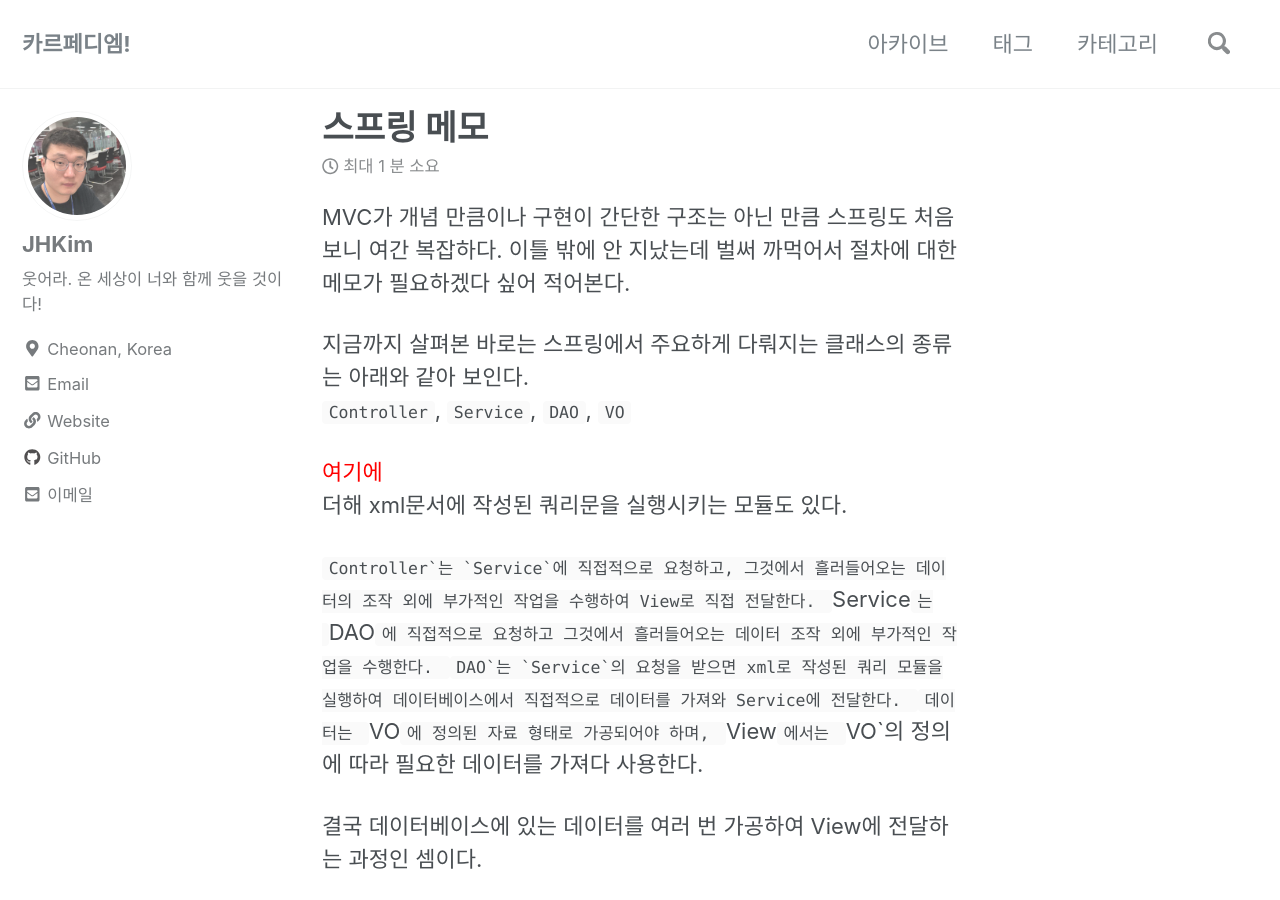
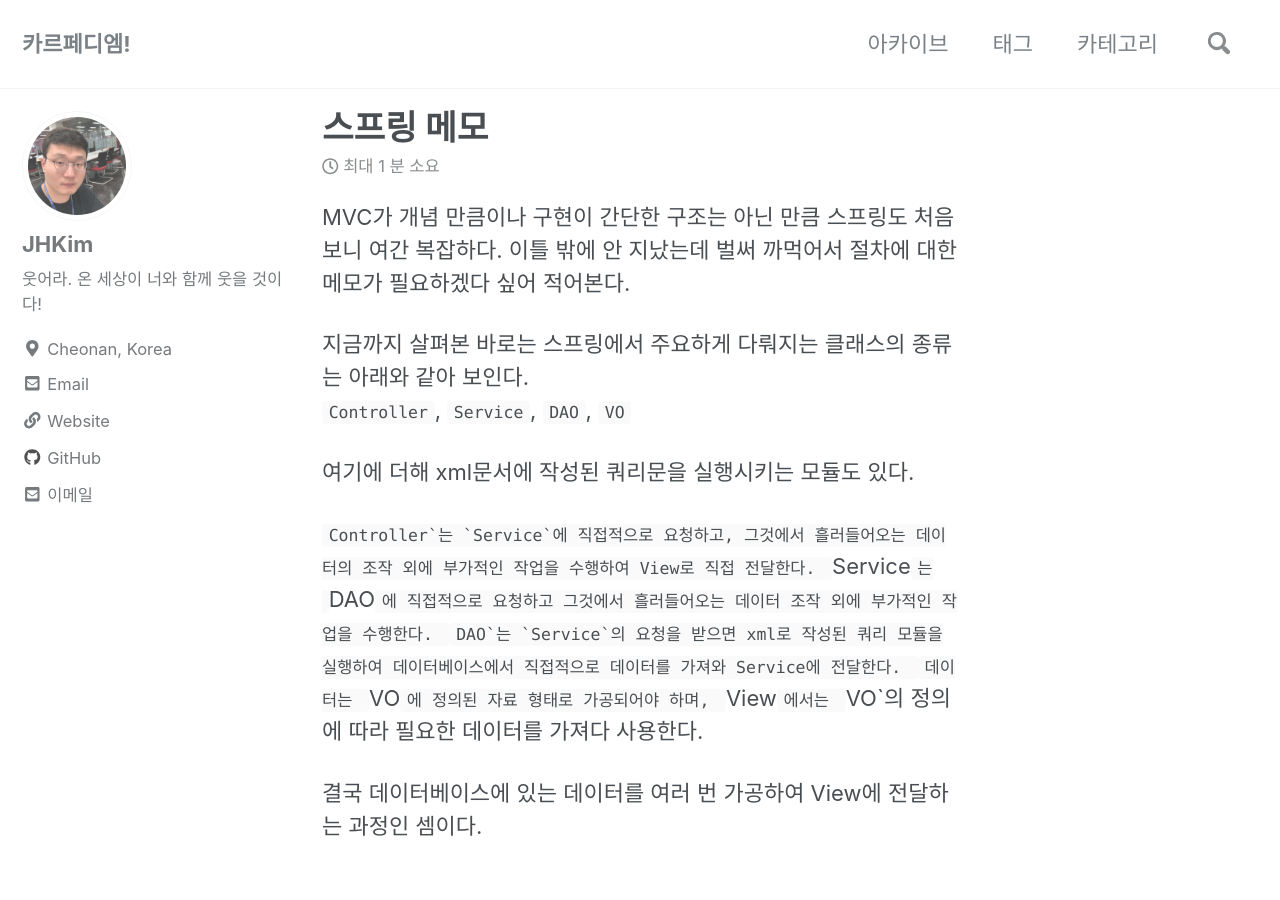
Before and after one commit to cerulean85/cerulean85.github.io, a Jekyll site: the page built from _posts/2019-01-13-스프링 메모.md, in a window 1280 px wide and 900 px high. Built offline with Jekyll 4.4.1, drawn with Linux system fonts in a browser that asks for light colours; nearby versions of some CDN libraries; comment, search, counter and statistics services are not loaded.

Commit message:
Update 2019-01-13-스프링 메모.md

````diff
--- a/_posts/2019-01-13-스프링 메모.md
+++ b/_posts/2019-01-13-스프링 메모.md
@@ -11,7 +11,7 @@ MVC가 개념 만큼이나 구현이 간단한 구조는 아닌 만큼 스프링
 지금까지 살펴본 바로는 스프링에서 주요하게 다뤄지는 클래스의 종류는 아래와 같아 보인다.
 <br>`Controller`, `Service`, `DAO`, `VO`
 
-<font color="red">여기에</font> 더해 xml문서에 작성된 쿼리문을 실행시키는 모듈도 있다.
+여기에 더해 xml문서에 작성된 쿼리문을 실행시키는 모듈도 있다.
 
 ```Controller`는 `Service`에 직접적으로 요청하고, 그것에서 흘러들어오는 데이터의 조작 외에 부가적인 작업을 수행하여 View로 직접 전달한다.
 ```Service`는 `DAO`에 직접적으로 요청하고 그것에서 흘러들어오는 데이터 조작 외에 부가적인 작업을 수행한다.
````
